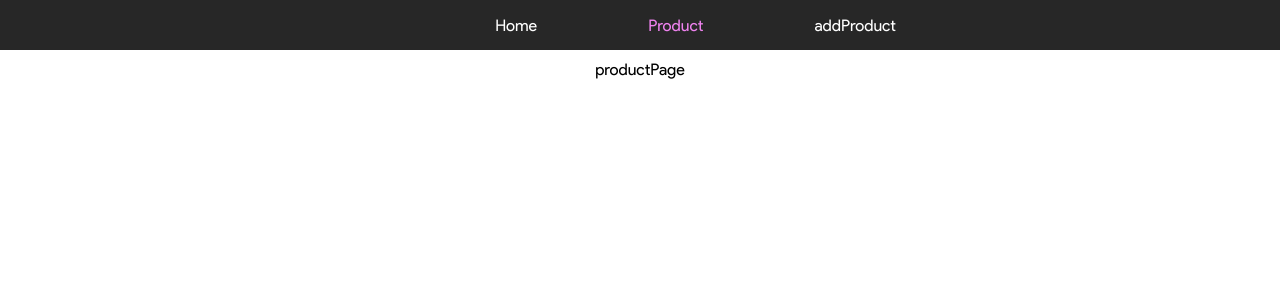
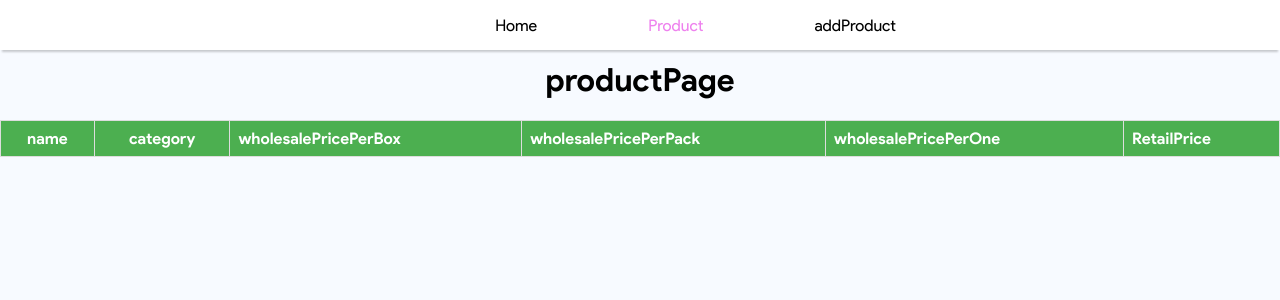
Before and after one commit to swaggytt/Preecha_Store, a React (Create React App) app in the folder frontend/: page /product in a window 1280 px wide. Shown: the top 300 px of the page. Built offline with nearby package versions, Linux system fonts and the light colour scheme; the HTML template or start-up script is replaced by a standard one.

Commit message:
Created Card

```diff
--- a/frontend/src/App.css
+++ b/frontend/src/App.css
@@ -19,6 +19,10 @@
 .App {
   text-align: center;
   margin-top: 60px;
+}
+
+body{
+  background-color: #F7FAFF;
 }
 
 .App-logo {
--- /dev/null
+++ b/frontend/src/components/card/card.css
@@ -0,0 +1,25 @@
+.card {
+  padding: 1rem 1rem;
+  width: 50%;
+  border-radius: 8px;
+  background-color: #4caf50;
+  height: fit-content;
+  transition: all ease-in-out 150ms;
+  margin-bottom: 1rem;
+  margin-left: auto;
+  margin-right: auto;
+  cursor: pointer;
+}
+
+.card-input {
+  width: 90%;
+  font-size: 22px;
+  font-weight: bold;
+  color: #000000;
+  background-color: #f7faff;
+  padding: 5px 10px;
+  border-radius: 5px;
+  border: none;
+  box-shadow: 0 0 0 2px transparent;
+  transition: all ease-in-out 200ms;
+}
--- /dev/null
+++ b/frontend/src/components/card/index.jsx
@@ -0,0 +1,11 @@
+import './card.css'
+
+const Card = () =>{
+    return(
+        <div className='card'>
+            <input className='card-input' type='text' placeholder='Pls input'></input>
+        </div>
+    )
+}
+
+export default Card;
--- a/frontend/src/components/navbar/navbar.css
+++ b/frontend/src/components/navbar/navbar.css
@@ -2,11 +2,12 @@
   width: 100%;
   height: 50px;
   position: fixed;
-  background-color: #272727;
+  background-color: white;
   display: flex;
   justify-content: center;
   top: 0;
   left: 0;
+  box-shadow: 0 4px 2px -2px rgba(0,0,0,.2);
 }
 
 .navbar .content {
@@ -22,7 +23,7 @@ a{
 }
 
 .main-nav{
-    color: white;
+    color: black;
 }
 
 .main-nav-active {
--- /dev/null
+++ b/frontend/src/components/table/index.jsx
@@ -0,0 +1,26 @@
+import "./table.css";
+
+const Table = () => {
+  return (
+    <div>
+      <table className="table">
+        <thead>
+          <tr>
+            <th scope="col">
+              <center>name</center>
+            </th>
+            <th scope="col">
+              <center>category</center>
+            </th>
+            <th scope="col">wholesalePricePerBox</th>
+            <th scope="col">wholesalePricePerPack</th>
+            <th scope="col">wholesalePricePerOne</th>
+            <th scope="col">RetailPrice</th>
+          </tr>
+        </thead>
+      </table>
+    </div>
+  );
+};
+
+export default Table;
--- /dev/null
+++ b/frontend/src/components/table/table.css
@@ -0,0 +1,17 @@
+table {
+  border-collapse: collapse;
+  width: 100%;
+}
+
+table th {
+  padding-top: 12px;
+  padding-bottom: 12px;
+  text-align: left;
+  background-color: #4caf50;
+  color: white;
+}
+
+table td, table th {
+    border: 1px solid #ddd;
+    padding: 8px;
+}
--- a/frontend/src/containers/addProductPage.jsx
+++ b/frontend/src/containers/addProductPage.jsx
@@ -1,8 +1,9 @@
+import Card from "../components/card"
 
 const addProductPage = () =>{
     return(
         <div>
-            addProductPage
+            <Card/>
         </div>
     )
 }
--- a/frontend/src/containers/productPage.jsx
+++ b/frontend/src/containers/productPage.jsx
@@ -1,9 +1,12 @@
-const productPage = () =>{
-    return(
-        <div>
-            productPage
-        </div>
-    )
-}
+import Table from "../components/table"
+
+const productPage = () => {
+  return (
+    <div>
+      <h1>productPage</h1>
+      <Table/>
+    </div>
+  );
+};
 
 export default productPage;
```
Also changed, not shown: 1 other file (tests, documents, lock files or other folders).
